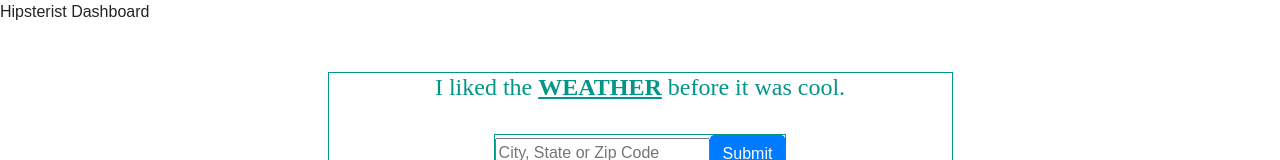
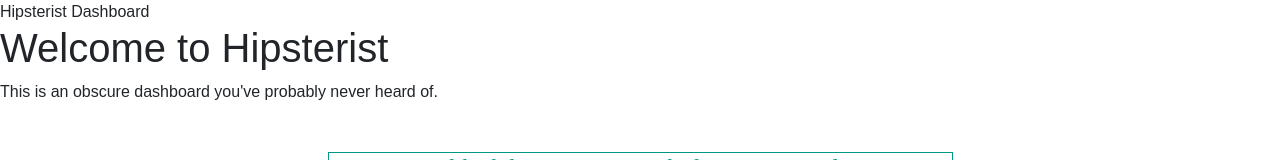
Before and after one commit to lisadean/hipsterist-dashboard, a React (Create React App) app: page / in a window 1280 px wide. Shown: the top 160 px of the page. Built offline with nearby package versions, Linux system fonts and the light colour scheme; a web font is replaced by a local one.

Commit message:
adding styles to main App

```diff
--- a/src/App.js
+++ b/src/App.js
@@ -9,6 +9,12 @@ class App extends Component {
   render() {
     return (
       <div className="App">
+        {/* Header */}
+        <header id="showcase" className="grid">
+          <div className="bg-image" />
+          <h1>Welcome to Hipsterist</h1>
+          <p>This is an obscure dashboard you've probably never heard of.</p>
+        </header>
         <div className=" ">
           <div className="weather  col-sm">
             <Weather />
--- a/src/components/Weather.js
+++ b/src/components/Weather.js
@@ -16,7 +16,11 @@ class Weather extends React.Component {
     return (
       <div className="main-body container my-5">
         <h4 className="weather-h1 text-center ">
-          I liked the <span class="category "><strong>WEATHER</strong></span> before it was cool.
+          I liked the{" "}
+          <span class="category ">
+            <strong>WEATHER</strong>
+          </span>{" "}
+          before it was cool.
         </h4>
         <SearchBar className="text-center" handleSubmit={this._getData} />
         {this._renderWeatherInfo()}
--- a/src/components/weather.css
+++ b/src/components/weather.css
@@ -28,7 +28,7 @@
 
 .searchin {
   border: #009688 1px solid;
-  margin: 4%;
+  margin: 3%;
 }
 .main-info {
   /* border: purple 1px solid; */
```
